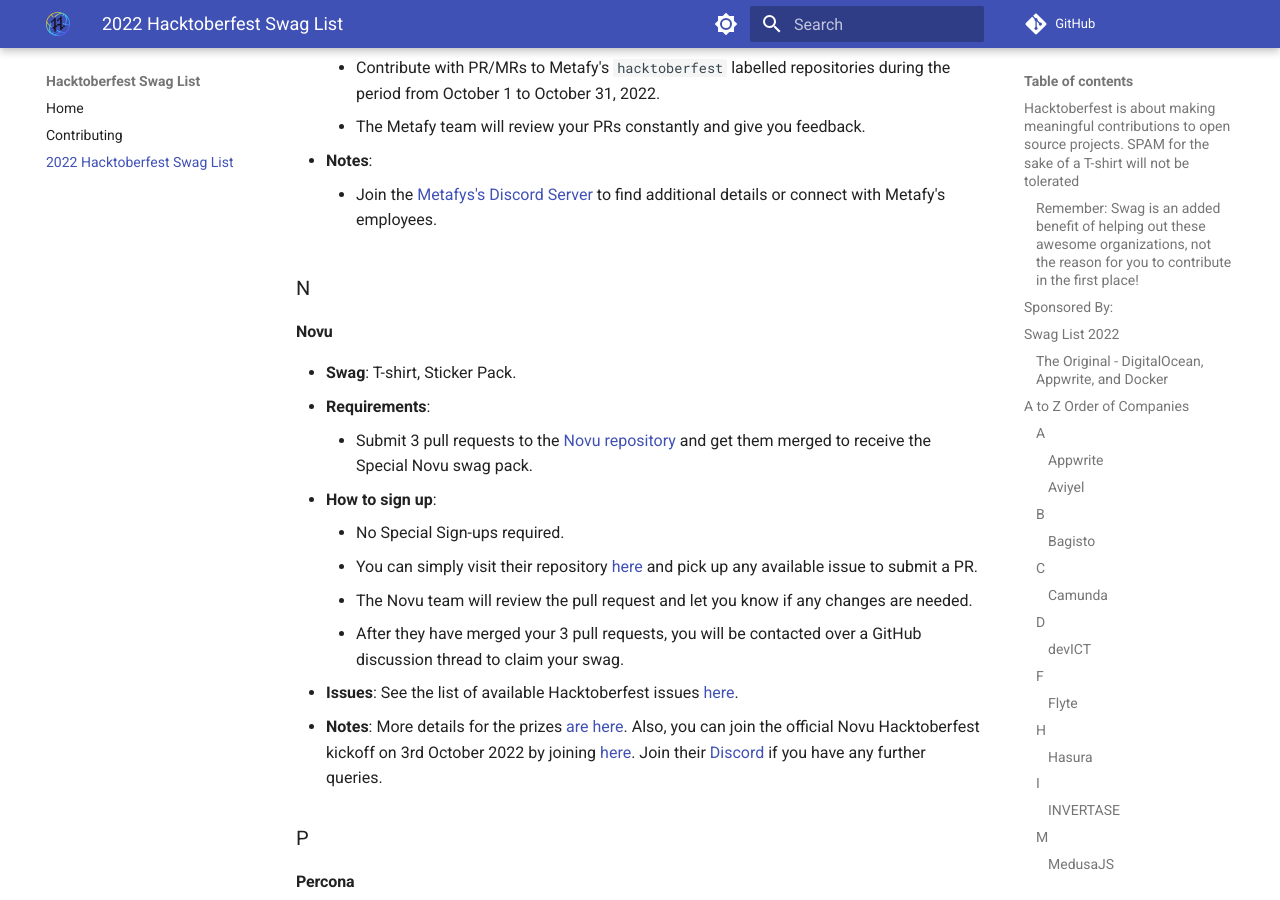
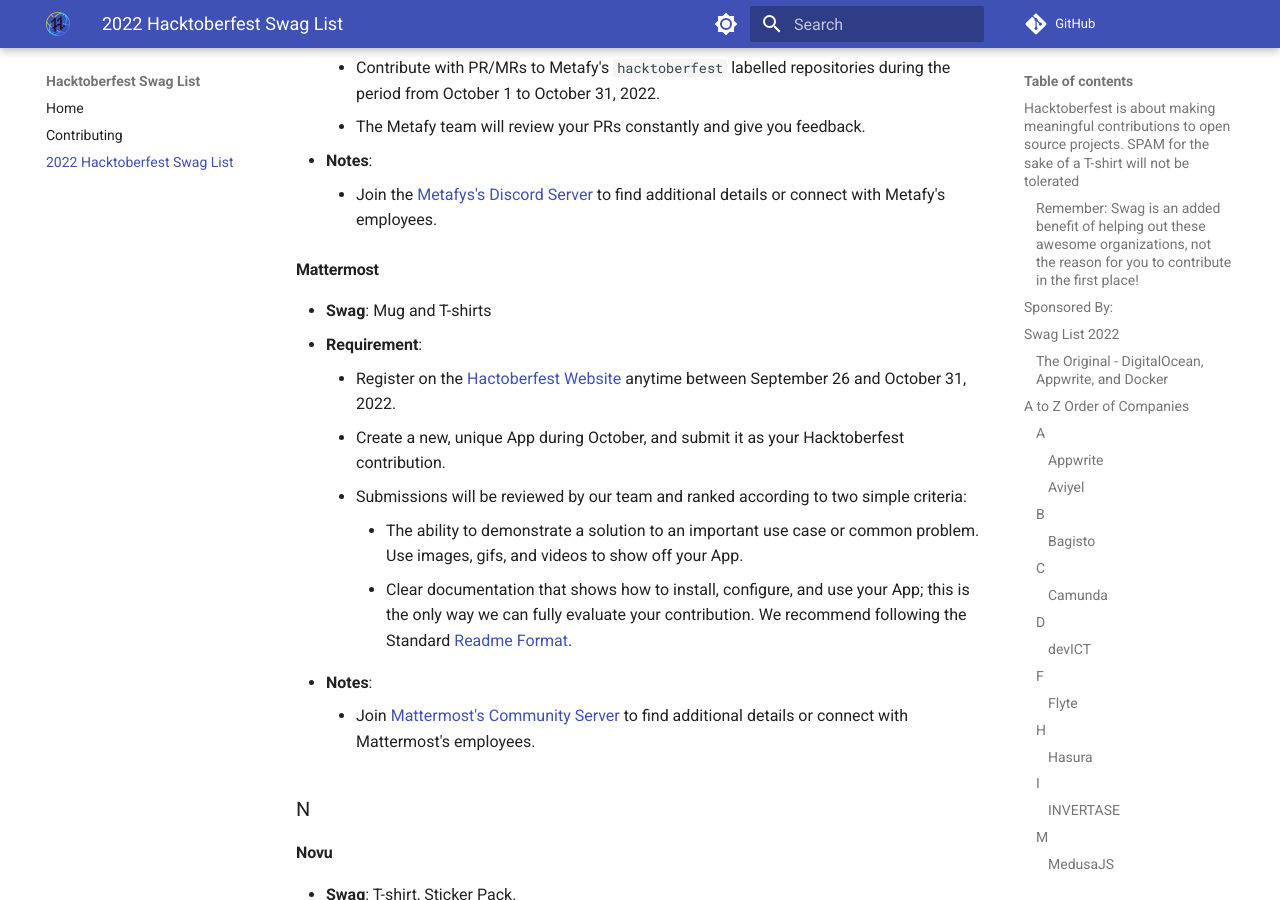
Before and after one commit to crweiner/hacktoberfest-swag-list, an MkDocs documentation site: the page built from docs/list.md, in a window 1280 px wide and 900 px high, scrolled down 6431 px. Built offline with MkDocs 1.6.1 and Material for MkDocs 9.7.7, drawn with Linux system fonts in a browser that asks for light colours; comment, search, counter and statistics services are not loaded.

Commit message:
Added details of Mattermost company in Swag list

```diff
--- a/docs/list.md
+++ b/docs/list.md
@@ -177,6 +177,18 @@
 - **Notes**:
     - Join the [Metafys's Discord Server](https://discord.com/invite/AqnaGBGAUt){:target="\_blank"} to find additional details or connect with Metafy's employees.
 
+#### **Mattermost**
+
+- **Swag**: Mug and T-shirts
+- **Requirement**:
+    - Register on the [Hactoberfest Website](https://hacktoberfest.com/){:target="\_blank"} anytime between September 26 and October 31, 2022.
+    - Create a new, unique App during October, and submit it as your Hacktoberfest contribution.
+    - Submissions will be reviewed by our team and ranked according to two simple criteria:
+        - The ability to demonstrate a solution to an important use case or common problem. Use images, gifs, and videos to show off your App.
+        - Clear documentation that shows how to install, configure, and use your App; this is the only way we can fully evaluate your contribution. We recommend following the Standard [Readme Format](https://github.com/RichardLitt/standard-readme){:target="\_blank"}.
+- **Notes**:
+    - Join [Mattermost's Community Server](https://discord.com/invite/AqnaGBGAUt){:target="\_blank"} to find additional details or connect with Mattermost's employees.
+
 ### N
 
 #### **Novu**
```
